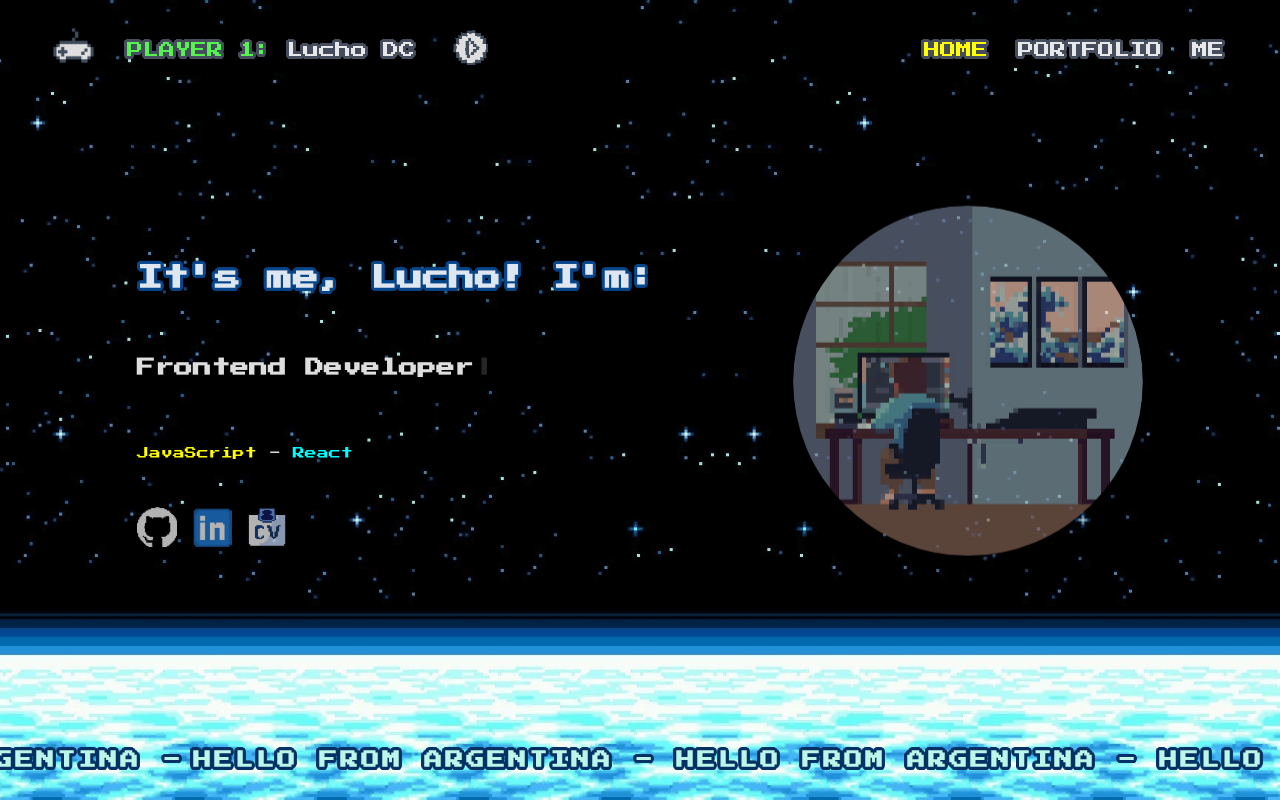
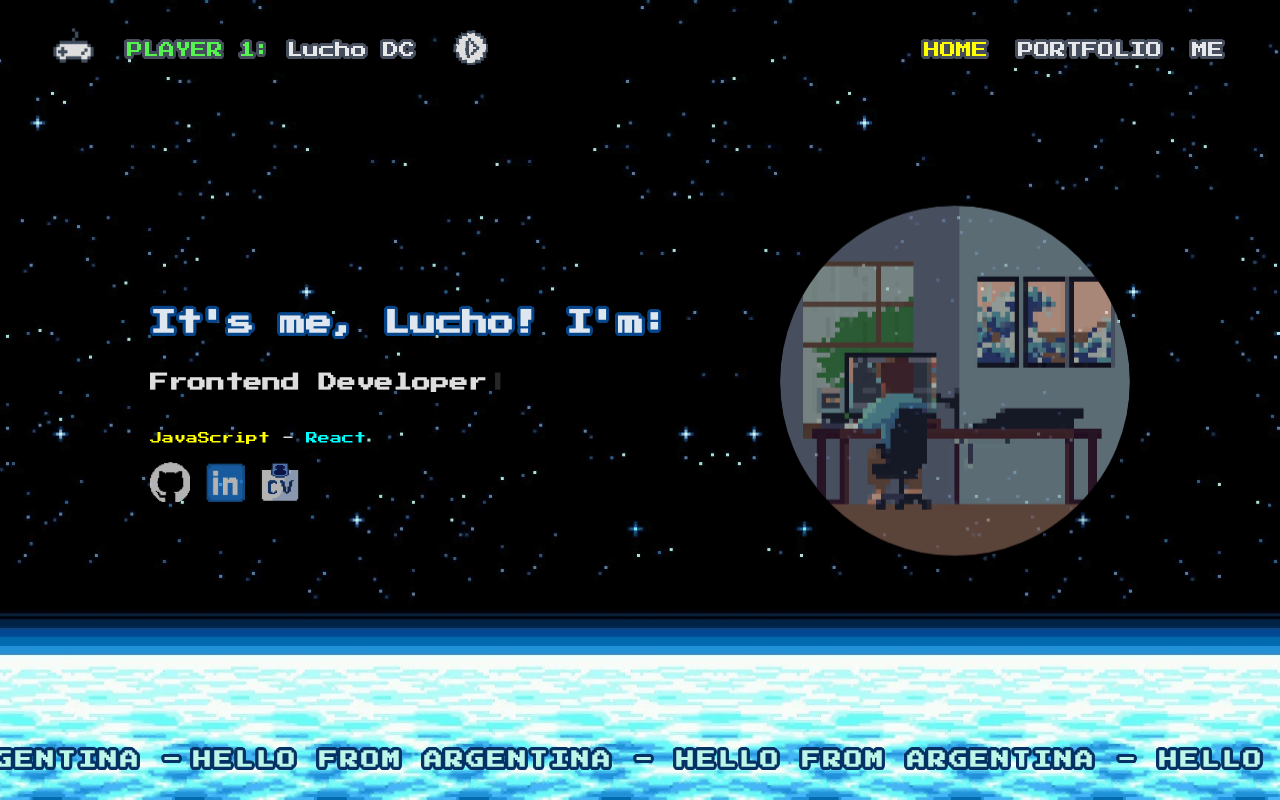
Before and after one commit to Ludcs/Portfolio-2023, a React (Vite) app: page / in a window 1280 px wide. Built offline with nearby package versions, Linux system fonts and the light colour scheme; no server answers.

Commit message:
desktop & laptop finished

```diff
--- a/src/components/Home.jsx
+++ b/src/components/Home.jsx
@@ -84,12 +84,20 @@ const HomeContainer = styled.div`
 `;
 
 const MainContainer = styled.div`
+  @media (min-width: 1369px) {
+    display: flex;
+    justify-content: space-evenly;
+    align-items: center;
+    margin: 0 auto;
+    width: 1200px;
+    height: 100%;
+  }
   @media (min-width: 1000px) and (max-width: 1368px) {
     display: flex;
     justify-content: space-evenly;
     align-items: center;
     margin: 0 auto;
-    width: 100%;
+    max-width: 1200px;
     height: 100%;
   }
   @media (max-width: 480px) {
@@ -114,7 +122,7 @@ const DivName = styled.div`
   flex-direction: column;
   justify-content: center;
   height: 350px;
-  gap: 30px;
+  /* gap: 30px; */
   h1 {
     font-size: 26px;
     text-shadow: #07468a 3px 0px 0px, #07468a 2.83487px 0.981584px 0px,
--- a/src/components/Me.jsx
+++ b/src/components/Me.jsx
@@ -9,7 +9,6 @@ export const Me = () => {
     <>
       <MeContainer>
         <TextContainer>
-          {/* <div> */}
           <h1>Okay! A little bit about me:</h1>
           <p>
             A front-end web developer from Argentina who loves technology and
@@ -27,7 +26,6 @@ export const Me = () => {
           <p>
             I am... <span>HUMAN AFTER ALL!</span>
           </p>
-          {/* </div> */}
         </TextContainer>
       </MeContainer>
     </>
@@ -43,14 +41,7 @@ const MeContainer = styled.div`
   height: 100vh;
   min-width: 350px;
   position: relative;
-  /* display: flex;
-  justify-content: center;
-  align-items: center;
-  position: relative;
-  width: 100%;
-  height: 100vh;
-  background-position: center;
-  background-repeat: no-repeat; */
+
   @media (max-width: 480px) {
     background-position: 65% 70%;
     width: 100%;
@@ -68,17 +59,17 @@ const MeContainer = styled.div`
 `;
 
 const TextContainer = styled.div`
-  @media (min-width: 1000px) and (max-width: 1368px) {
-    display: flex;
-    flex-direction: column;
-    justify-content: center;
-    align-items: center;
-    min-width: 350px;
-    max-width: 1200px;
-    width: 1200px;
-    height: 500px;
-    text-align: center;
-  }
+  min-width: 350px;
+  max-width: 1200px;
+  width: 1200px;
+  height: 100vh;
+  text-align: center;
+  display: flex;
+  flex-direction: column;
+  align-items: center;
+  justify-content: center;
+  margin: 0 auto;
+
   @media (max-width: 480px) {
     width: 100%;
     height: 550px;
@@ -115,9 +106,6 @@ const TextContainer = styled.div`
       text-align: center;
       margin: 0;
       margin-bottom: 20px;
-      /* margin-top: 50px;
-      margin-bottom: 0px;
-      padding: 0px 10px 0px 10px; */
     }
   }
   & p {
@@ -170,13 +158,3 @@ const TextContainer = styled.div`
       #f077f9 2.88051px -0.838247px 0px;
   }
 `;
-
-/* & div {
-    display: inline-grid;
-    width: 100%;
-    gap: 30px;
-    @media (min-width: 768px) and (max-width: 1024px) {
-      width: 100%;
-      margin: 0 auto;
-    }
-  } */
--- a/src/components/Proyects.jsx
+++ b/src/components/Proyects.jsx
@@ -6,7 +6,7 @@ import Project1 from '../assets/img_project_0.jpg';
 import Project2 from '../assets/img_project_01.jpg';
 import Project3 from '../assets/img_project_5.jpg';
 
-export const Proyects = ({proyectsText}) => {
+export const Proyects = () => {
   return (
     <>
       <ProyectsContainer>
@@ -227,7 +227,7 @@ export const MainContainer = styled.div`
 
 const SectionProyects = styled.div`
   width: 1200px;
-  height: 500px;
+  /* height: 500px; */
   display: flex;
   flex-direction: row;
   justify-content: space-between;
@@ -245,9 +245,6 @@ const SectionProyects = styled.div`
     gap: 15px;
     margin: 0 auto;
     margin-bottom: 10px;
-    /* margin-top: 0;
-    margin-bottom: 0;
-    padding: 10px; */
     overflow-y: scroll;
   }
   @media (min-width: 768px) and (max-width: 1024px) {
@@ -269,6 +266,8 @@ const SectionProyects = styled.div`
     margin: 0 auto;
     padding-bottom: 25px;
     padding-top: 25px;
+    justify-content: center;
+    align-items: center;
   }
   & div {
     position: relative;
@@ -286,6 +285,10 @@ const SectionProyects = styled.div`
       position: relative;
       box-shadow: none;
       border-radius: 10px;
+    }
+    @media (min-width: 1025px) and (max-width: 1368px) {
+      width: 300px;
+      height: 300px;
     }
     & img {
       width: 100%;
```
